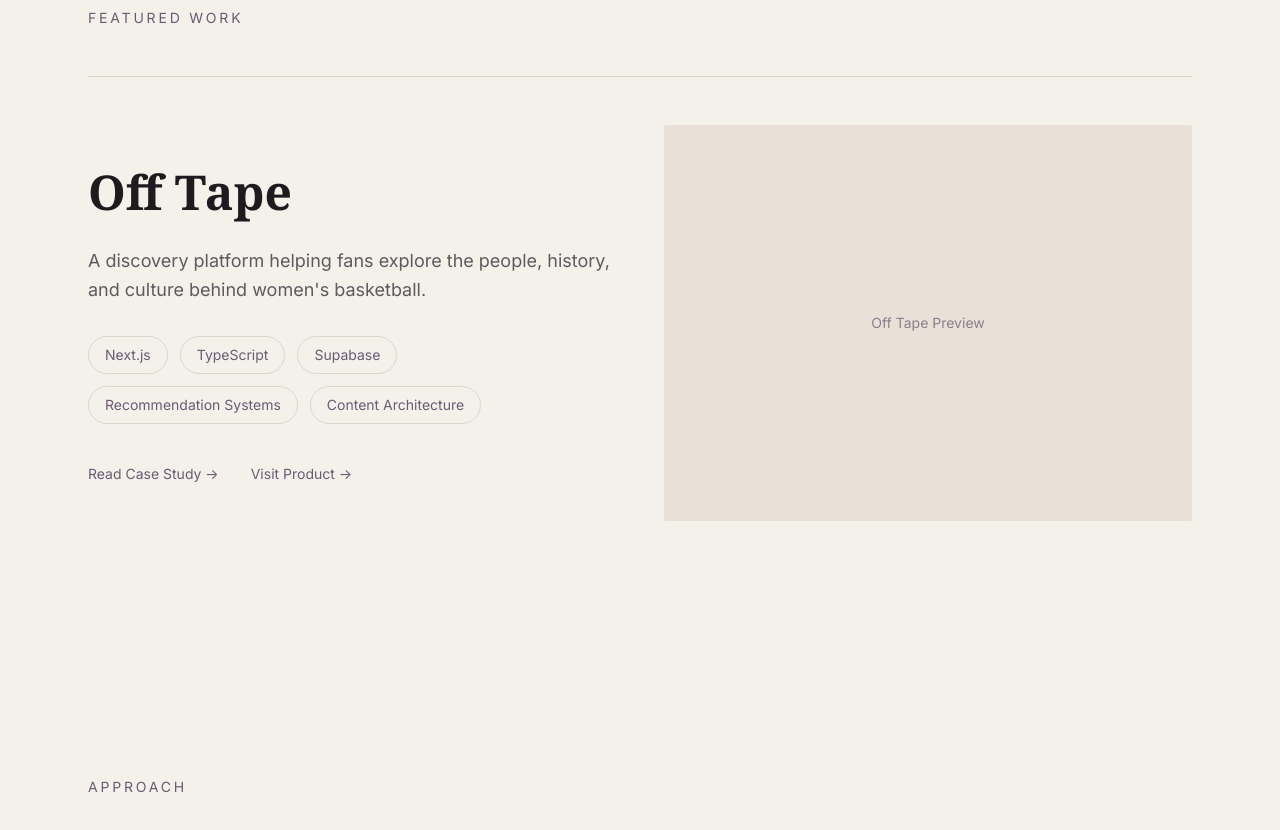
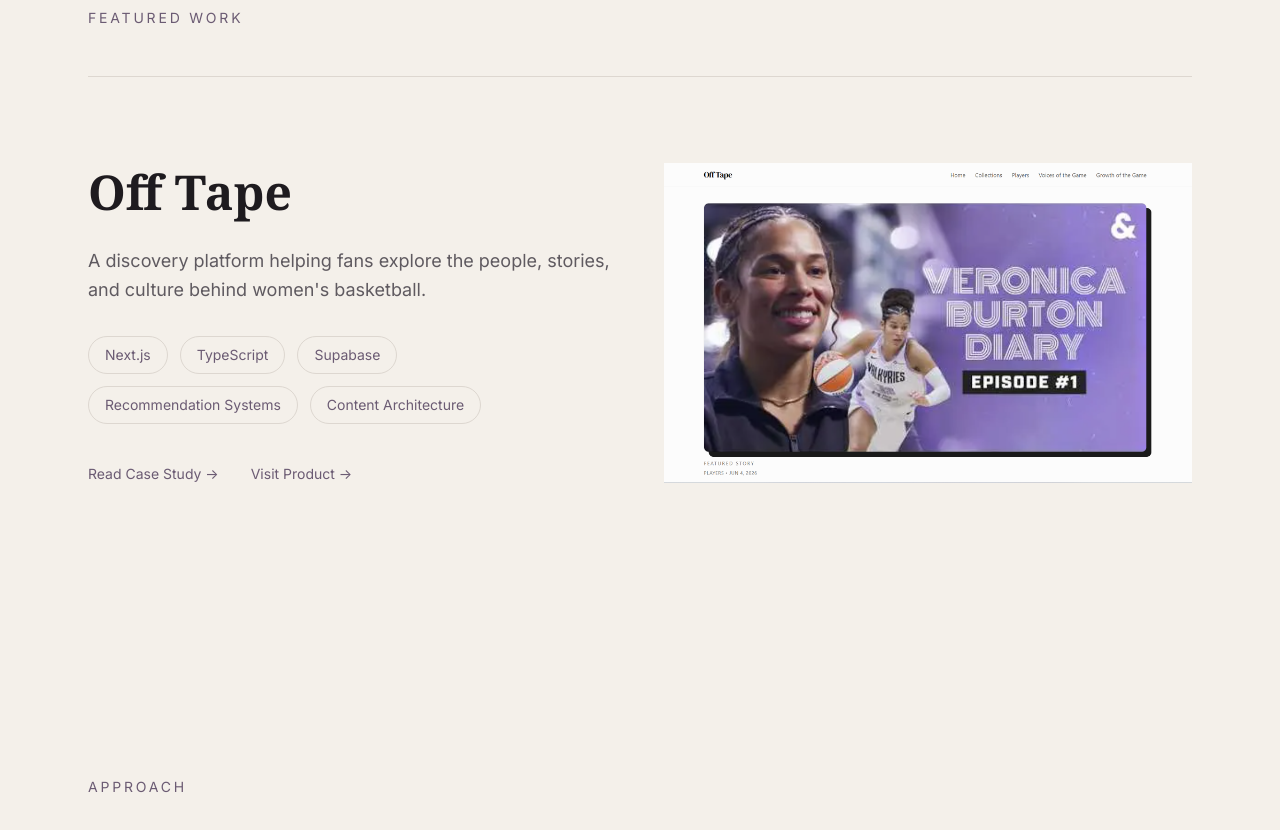
Before and after one commit to ma-boles/mbolesdev, a Next.js app: page / in a window 1280 px wide. Shown: the part 920-1750 px from the top of the page. Built offline with nearby package versions, Linux system fonts and the light colour scheme.

Commit message:
git commit -m "Added image of homepage"

```diff
--- a/src/app/components/sections/FeaturedWork.js
+++ b/src/app/components/sections/FeaturedWork.js
@@ -1,3 +1,5 @@
+import Image from "next/image";
+
 export default function FeaturedWork() {
   return (
     <section
@@ -20,7 +22,7 @@ export default function FeaturedWork() {
             </h2>
 
             <p className="mt-6 text-lg leading-relaxed text-[#5F5A60]">
-            A discovery platform helping fans explore the people, history, and culture behind women&apos;s basketball.
+            A discovery platform helping fans explore the people, stories, and culture behind women&apos;s basketball.
             </p>
 
             <div className="mt-8 flex flex-wrap gap-3">
@@ -85,27 +87,24 @@ export default function FeaturedWork() {
           <div
             className="
               group
+              relative
               aspect-[4/3]
               overflow-hidden
               rounded-sm
-              bg-[#E9E1D8]
             "
           >
-            <div
+            <Image
+              src="/images/Off Tape Homepage Screen Shot.png"
+              alt="Off Tape homepage"
+              fill
               className="
-                flex
-                h-full
-                items-center
-                justify-center
-                text-sm
-                text-[#8A7F8D]
+                object-contain
                 transition-transform
                 duration-500
                 group-hover:scale-[1.02]
               "
-            >
-              Off Tape Preview
-            </div>
+              sizes="(max-width: 1024px) 100vw, 900px"
+            />
           </div>
 
         </div>
```
